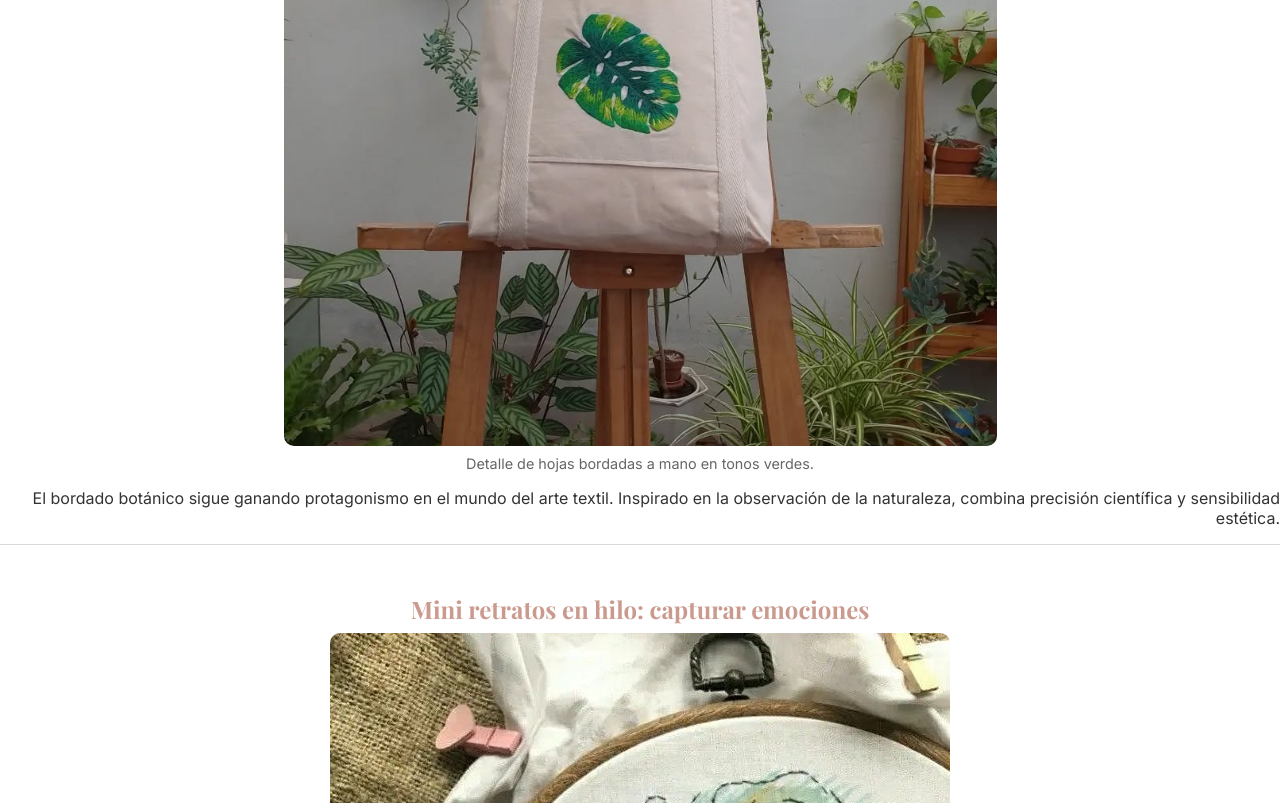
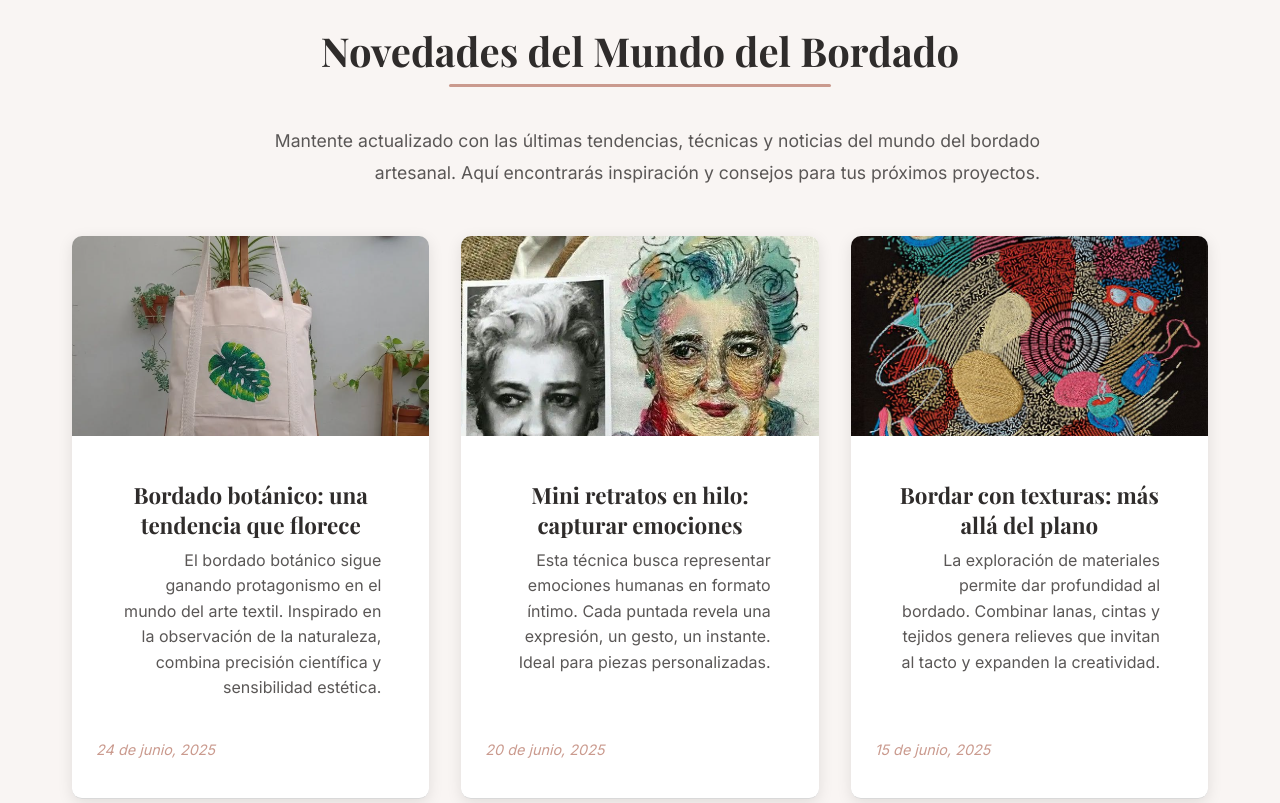
Before and after one commit to GRAMAPHENIA/parcial-dos, a plain HTML site: page secciones/novedades.html in a window 1280 px wide. Shown: the part 440-1243 px from the top of the page. Drawn offline with nearby package versions, Linux system fonts and the light colour scheme.

Commit message:
refact: Mejorar la sección de novedades con nueva estructura y estilos

```diff
--- a/secciones/novedades.html
+++ b/secciones/novedades.html
@@ -1,98 +1,124 @@
 <!DOCTYPE html>
 <html lang="es">
   <head>
-   <meta charset="UTF-8">
-   <title>Novedades</title>
-   <link rel="stylesheet" href="../style.css">
+    <meta charset="UTF-8" />
+    <title>Novedades - Birdie Borda</title>
+    <link rel="stylesheet" href="../style.css" />
   </head>
   <body>
-
-
-   <header class="header-container">
+    <header>
       <h1>Birdie borda</h1>
       <nav>
         <ul>
           <li><a href="../index.html">Inicio</a></li>
           <li><a href="../index.html#sobre">El taller</a></li>
           <li><a href="../index.html#proceso">Proceso creativo</a></li>
-         <li><a href="catalogo.html">Catalogo</a></li>
+          <li><a href="catalogo.html">Catálogo</a></li>
           <li><a href="#">Novedades</a></li>
           <li><a href="contacto.html">Contacto</a></li>
         </ul>
       </nav>
     </header>
+
     <main>
-      <section>
-  <h2>Novedades</h2>
+      <section class="hero" style="background-image: url('../imagenes/hero.webp'); height: 50vh; min-height: 400px;">
+        <div>
+          <h2>Últimas Novedades</h2>
+          <p>Descubre las últimas tendencias y técnicas en el mundo del bordado artesanal</p>
+        </div>
+      </section>
 
-  <article>
+      <section id="novedades" class="novedades-seccion">
+        <div class="contenedor-taller">
+          <div class="texto">
+            <h2>Novedades del Mundo del Bordado</h2>
+            <p>
+              Mantente actualizado con las últimas tendencias, técnicas y noticias del mundo del bordado artesanal.
+              Aquí encontrarás inspiración y consejos para tus próximos proyectos.
+            </p>
+          </div>
+
+          <div class="novedades-grid">
+            <article class="novedad-item">
+              <div class="novedad-imagen">
+                <img src="../imagenes/botanico01.png" alt="Bordado botánico">
+              </div>
+              <div class="novedad-contenido">
                 <h3>Bordado botánico: una tendencia que florece</h3>
-    <figure>
-      <img src="../imagenes/botanico01.png" alt="Detalle de un bordado botánico">
-      <figcaption>Detalle de hojas bordadas a mano en tonos verdes.</figcaption>
-    </figure>
                 <p>
                   El bordado botánico sigue ganando protagonismo en el mundo del arte textil. Inspirado en la observación de la naturaleza, combina precisión científica y sensibilidad estética.
                 </p>
+                <span class="novedad-fecha">24 de junio, 2025</span>
+              </div>
             </article>
 
-  <article>
+            <article class="novedad-item">
+              <div class="novedad-imagen">
+                <img src="../imagenes/retrato.jpg" alt="Mini retrato bordado">
+              </div>
+              <div class="novedad-contenido">
                 <h3>Mini retratos en hilo: capturar emociones</h3>
-    <figure>
-      <img src="../imagenes/retrato.jpg" alt="Mini retrato bordado de una mujer">
-      <figcaption>Retrato bordado en bastidor pequeño, con expresión serena.</figcaption>
-    </figure>
                 <p>
                   Esta técnica busca representar emociones humanas en formato íntimo. Cada puntada revela una expresión, un gesto, un instante. Ideal para piezas personalizadas.
                 </p>
+                <span class="novedad-fecha">20 de junio, 2025</span>
+              </div>
             </article>
 
-  <article>
+            <article class="novedad-item">
+              <div class="novedad-imagen">
+                <img src="../imagenes/texturas.jpg" alt="Bordado con texturas">
+              </div>
+              <div class="novedad-contenido">
                 <h3>Bordar con texturas: más allá del plano</h3>
-    <figure>
-      <img src="../imagenes/texturas.jpg" alt="Bordado con hilos de distintas texturas">
-      <figcaption>Composición textil con volúmenes y mezclas de materiales.</figcaption>
-    </figure>
                 <p>
                   La exploración de materiales permite dar profundidad al bordado. Combinar lanas, cintas y tejidos genera relieves que invitan al tacto y expanden la creatividad.
                 </p>
+                <span class="novedad-fecha">15 de junio, 2025</span>
+              </div>
             </article>
 
-  <article>
+            <article class="novedad-item">
+              <div class="novedad-imagen">
+                <img src="../imagenes/decorativo.png" alt="Bastidor decorativo">
+              </div>
+              <div class="novedad-contenido">
                 <h3>Bastidores decorativos: el marco también cuenta</h3>
-    <figure>
-      <img src="../imagenes/decorativo.png" alt="Bordado montado en un bastidor decorativo">
-      <figcaption>Bastidor de madera decorado con cintas y pintura.</figcaption>
-    </figure>
                 <p>
                   Más allá del soporte, el bastidor se convierte en parte del diseño. Intervenirlo artísticamente suma valor estético a la obra y refuerza su carácter artesanal.
                 </p>
+                <span class="novedad-fecha">10 de junio, 2025</span>
+              </div>
             </article>
 
-  <article>
+            <article class="novedad-item">
+              <div class="novedad-imagen">
+                <img src="../imagenes/minibastidores.jpg" alt="Bordado en miniatura">
+              </div>
+              <div class="novedad-contenido">
                 <h3>Pequeños formatos: delicadeza concentrada</h3>
-    <figure>
-      <img src="../imagenes/minibastidores.jpg" alt="Bordado en bastidor miniatura">
-      <figcaption>Mini bordado con hilos finos y detalles florales.</figcaption>
-    </figure>
                 <p>
                   Los formatos reducidos permiten jugar con la precisión y el detalle. Son ideales como objetos de colección, amuletos o regalos con significado.
                 </p>
+                <span class="novedad-fecha">5 de junio, 2025</span>
+              </div>
             </article>
 
-  <article>
+            <article class="novedad-item">
+              <div class="novedad-imagen">
+                <img src="../imagenes/temporada.jpg" alt="Bordado otoñal">
+              </div>
+              <div class="novedad-contenido">
                 <h3>Paletas de temporada: bordar el otoño</h3>
-    <figure>
-      <img src="../imagenes/temporada.jpg" alt="Bordado con tonos otoñales">
-      <figcaption>Hojas secas bordadas en tonos tierra, ocres y mostaza.</figcaption>
-    </figure>
                 <p>
                   Cada estación inspira su propia gama de colores. En otoño, los hilos se tiñen de melancolía, calidez y nostalgia, evocando paisajes dorados y memorias del frío que llega.
                 </p>
+                <span class="novedad-fecha">1 de junio, 2025</span>
+              </div>
             </article>
-
+          </div>
+        </div>
       </section>
-
     </main>
     <footer>
       <p>Maité de León - DMN1AV - Año: 2025 - Entrega parcial 01</p>
--- a/style.css
+++ b/style.css
@@ -400,106 +400,168 @@ section p {
 }
 
 /* -------------------------
-   PÁGINA DE CATÁLOGO
+   PÁGINA DE CATÁLOGO Y NOVEDADES
 ------------------------- */
-
-.catalogo-seccion {
+.catalogo-seccion,
+.novedades-seccion {
   position: relative;
-  padding: 6rem 0;
-  background-color: #fff9f7;
+  padding: 4rem 1rem;
+  background-color: #f9f5f3;
 }
 
-.catalogo-seccion .contenedor-taller {
+.catalogo-seccion .contenedor-taller,
+.novedades-seccion .contenedor-taller {
   max-width: 1200px;
   margin: 0 auto;
   padding: 0 2rem;
 }
 
-.catalogo-seccion .texto {
-  text-align: center;
-  max-width: 800px;
-  margin: 0 auto 4rem;
+.catalogo-contenido {
+  max-width: 1200px;
+  margin: 0 auto;
+  padding: 0 2rem;
 }
 
-.catalogo-seccion h2 {
-  font-family: "Playfair Display", serif;
-  font-size: 2.8rem;
+.catalogo-contenido h2,
+.novedades-seccion h2 {
+  font-family: 'Playfair Display', serif;
+  font-size: 2.5rem;
   color: #2f2c2b;
-  margin-bottom: 1.5rem;
+  margin-bottom: 3rem;
   position: relative;
-  padding-bottom: 1rem;
+  display: inline-block;
 }
 
-.catalogo-seccion h2::after {
+.catalogo-contenido h2::after,
+.novedades-seccion h2::after {
   content: '';
-  display: block;
-  width: 100px;
+  position: absolute;
+  width: 60%;
   height: 3px;
   background-color: #ca9a8e;
-  margin: 1.5rem auto 0;
-  opacity: 0.7;
+  bottom: -10px;
+  left: 20%;
+  border-radius: 3px;
 }
 
-.catalogo-seccion p {
-  color: #6d5337;
-  font-size: 1.1rem;
-  line-height: 1.8;
-  margin-bottom: 0;
+.catalogo-grid,
+.novedades-grid {
+  display: grid;
+  grid-template-columns: repeat(auto-fill, minmax(300px, 1fr));
+  gap: 2rem;
+  margin-top: 2rem;
 }
 
-.catalogo-grid {
-  display: grid;
-  grid-template-columns: repeat(auto-fill, minmax(350px, 1fr));
-  gap: 2.5rem;
-  margin-top: 4rem;
-}
-
-.catalogo-item {
+.catalogo-item,
+.novedad-item {
   background: white;
-  border-radius: 16px;
+  border-radius: 10px;
   overflow: hidden;
-  box-shadow: 0 4px 20px rgba(0, 0, 0, 0.08);
+  box-shadow: 0 4px 15px rgba(0, 0, 0, 0.1);
   transition: transform 0.3s ease, box-shadow 0.3s ease;
   display: flex;
   flex-direction: column;
-  height: 100%;
 }
 
-.catalogo-item:hover {
-  transform: translateY(-8px);
-  box-shadow: 0 10px 30px rgba(0, 0, 0, 0.12);
+.catalogo-item:hover,
+.novedad-item:hover {
+  transform: translateY(-10px);
+  box-shadow: 0 10px 25px rgba(0, 0, 0, 0.15);
 }
 
-.catalogo-item img {
+.catalogo-item img,
+.novedad-imagen img {
   width: 100%;
   height: 250px;
   object-fit: cover;
   transition: transform 0.5s ease;
 }
 
-.catalogo-item:hover img {
+.catalogo-item:hover img,
+.novedad-item:hover .novedad-imagen img {
   transform: scale(1.05);
 }
 
-.catalogo-item h3 {
-  font-family: "Playfair Display", serif;
-  font-size: 1.5rem;
+.catalogo-item h3,
+.novedad-contenido h3 {
+  font-family: 'Playfair Display', serif;
   color: #2f2c2b;
-  margin: 1.5rem 1.5rem 1rem;
+  margin: 1.2rem 1.5rem 0.5rem;
+  font-size: 1.4rem;
+}
+
+.catalogo-item p,
+.novedad-contenido p {
+  color: #5a5756;
+  margin: 0 1.5rem 1.5rem;
+  line-height: 1.6;
+  flex-grow: 1;
+}
+
+/* Estilos específicos para novedades */
+.novedad-item {
+  position: relative;
+  overflow: hidden;
+}
+
+.novedad-imagen {
+  overflow: hidden;
+  height: 200px;
+}
+
+.novedad-contenido {
+  padding: 1.5rem;
+  display: flex;
+  flex-direction: column;
+  flex-grow: 1;
+}
+
+.novedad-fecha {
+  display: block;
+  color: #ca9a8e;
+  font-size: 0.9rem;
+  margin-top: auto;
+  padding-top: 1rem;
+  font-style: italic;
+}
+
+/* Responsive para móviles */
+@media (max-width: 768px) {
+  .catalogo-grid,
+  .novedades-grid {
+    grid-template-columns: 1fr;
+    padding: 0 1rem;
+  }
+
+  .catalogo-item,
+  .novedad-item {
+    margin-bottom: 2rem;
+  }
+
+  .catalogo-contenido h2,
+  .novedades-seccion h2 {
+    font-size: 2rem;
+    margin-bottom: 2rem;
+  }
+
+  .novedad-imagen {
+    height: 250px;
+  }
+}
+
+/* Estilos para el texto introductorio */
+.novedades-seccion .texto {
+  max-width: 800px;
+  margin: 0 auto 3rem;
   text-align: center;
 }
 
-.catalogo-item p {
-  color: #6d5337;
-  padding: 0 1.5rem 2rem;
-  font-size: 1rem;
-  line-height: 1.7;
-  margin: 0;
-  text-align: center;
-  flex-grow: 1;
+.novedades-seccion .texto p {
+  font-size: 1.1rem;
+  line-height: 1.8;
+  color: #5a5756;
 }
 
-/* Estilos para el footer en páginas internas */
 body > footer {
   background-color: #f9f5f2;
   padding: 2rem 0;
@@ -548,9 +610,6 @@ body > footer a:hover {
     font-size: 2.2rem;
   }
 }
-
-/* .catalogo-grid is now defined in the PÁGINA DE CATÁLOGO section */
-/* Removed duplicate style */
 
 .catalogo-item:hover {
   transform: translateY(-10px);
```
Lines whose indentation alone changed are shown as unchanged.
